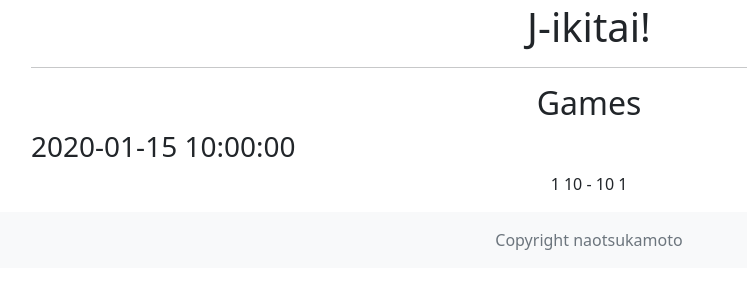
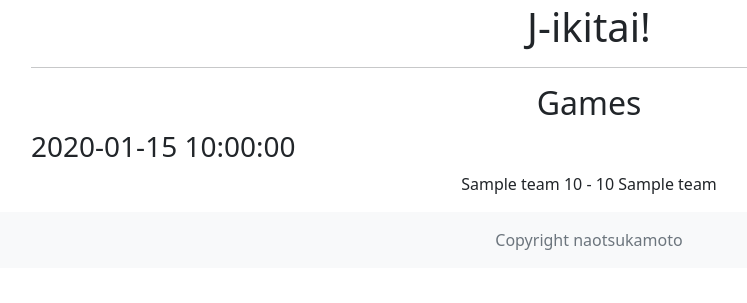
Before and after one commit to naotsukamoto/j-ikitai, a Flask app: template app/templates/games.html in a window 1280 px wide. Shown: the part 47-350 px from the top of the page, without its empty margins (51-798 px from the left). Run offline with Flask 2, Linux system fonts and the light colour scheme; the template is opened without the code that fills it: most values are stand-ins (such as "Sample title", 1, 10 or a date in 2020); parts of the project's set-up code (start-up, migrations or seed data) failed here and were passed over.

Commit message:
show game lists with no desgin

```diff
--- a/app/app.py
+++ b/app/app.py
@@ -4,6 +4,8 @@ from models.models import User,Team,Game
 from models.database import db_session
 # ハッシュ化されたパスワード生成のためにimport
 from hashlib import sha256
+# 予約語or_モジュールのimport
+from sqlalchemy import or_
 
 # Flaskモジュール生成
 app = Flask(__name__)
@@ -35,9 +37,12 @@ def signup():
 @app.route("/games",methods=["get","post"])
 def games():
     favo_teams_id = request.args.get("favo_teams_id")
-    # 全試合を取得
-    all_games = Game.query.all()
-    return render_template("games.html",favo_teams_id=favo_teams_id,all_games=all_games)
+    # お気に入りチームの全試合を取得する
+    games = Game.query.filter(or_(Game.home_team_id==favo_teams_id,Game.away_team_id==favo_teams_id)).all()
+    # 全チーム取得
+    teams = Team.query.all()
+    # hogehoge
+    return render_template("games.html",favo_teams_id=favo_teams_id,games=games,teams=teams)
 
 
 # import 制御
--- a/app/templates/games.html
+++ b/app/templates/games.html
@@ -16,17 +16,9 @@
         <hr>
         <h2>Games</h2>
         <div>
-            <!-- each game -->
-            <!-- for game in all_games -->
-            <!-- homegame image
-            home team
-            home score
-            away score
-            away team
-            awaygame image -->
-            {% for game in all_games: %}
+            {% for game in games: %}
                 <h3>{{game.game_date}}</h3>
-                <p><span>{{game.home_team_id}}</span> <span>{{game.home_team_score}} - {{game.away_team_score}}</span> <span>{{game.away_team_id}}</span></p>
+                <p><span>{{teams[game.home_team_id-1].team_name}}</span> <span>{{game.home_team_score}} - {{game.away_team_score}}</span> <span>{{teams[game.away_team_id-1].team_name}}</span></p>
             {% endfor %}
         </div>
     </div>
```
